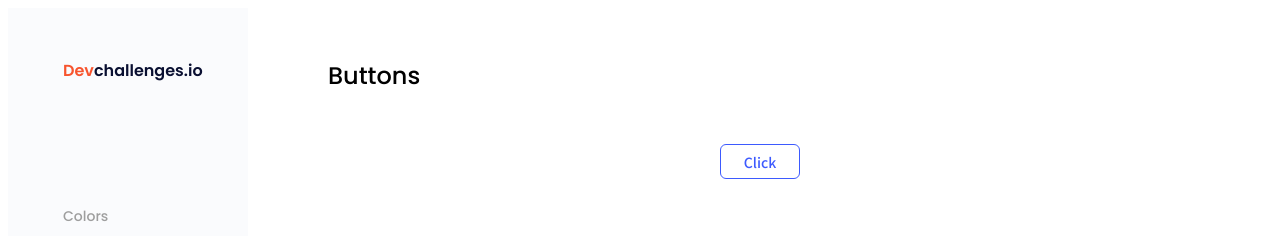
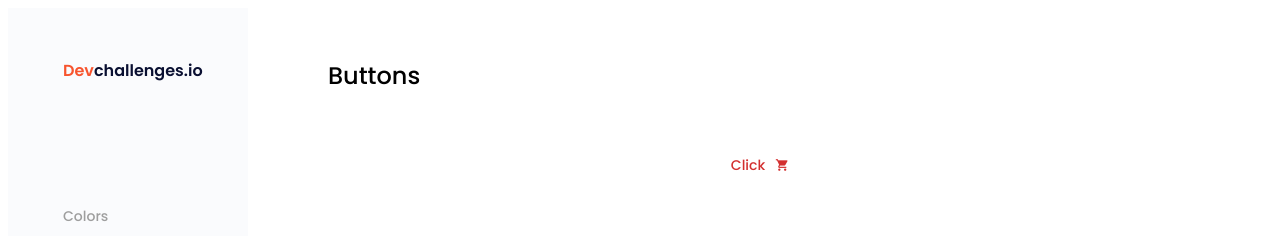
Before and after one commit to tatranan/ButtonComponent-DevChallenges, a React (Create React App) app: page /button in a window 1280 px wide. Shown: the top 236 px of the page. Built offline with nearby package versions, Linux system fonts and the light colour scheme.

Commit message:
Button Hex Color

```diff
--- a/public/index.html
+++ b/public/index.html
@@ -10,6 +10,8 @@
       content="Web site created using create-react-app"
     />
     <link rel="apple-touch-icon" href="%PUBLIC_URL%/devchallenges.png" />
+    <link href="https://fonts.googleapis.com/icon?family=Material+Icons"
+          rel="stylesheet">
     <!--
       manifest.json provides metadata used when your web app is installed on a
       user's mobile device or desktop. See https://developers.google.com/web/fundamentals/web-app-manifest/
--- a/src/layouts/Main/Main.js
+++ b/src/layouts/Main/Main.js
@@ -19,9 +19,12 @@ const Main = ({header, content}) => {
                                 <div className="component-item">
                                     <div className="component-show">
                                         <Button
-                                            variant={'outline'}
+                                            variant={'text'}
                                             disabled={false}
                                             disableShadow={true}
+                                            endIcon={'local_grocery_store'}
+                                            size={'lg'}
+                                            color={'danger'}
                                         />
                                     </div>
                                 </div>
--- a/src/pages/Buttons/Button.css
+++ b/src/pages/Buttons/Button.css
@@ -2,12 +2,13 @@
 
 :root {
     --default-btn-color: #E0E0E0;
-    --color-test: rgb(158, 158, 158);
+    --color-test: rgb(41, 98, 255);
+    --color-test-2: rgba(0, 57, 203, 0.66);
+;
 }
 
 .btn {
-    width: 80px;
-    height: 35px;
+    min-width: 80px;
     font-family: 'Noto Sans JP', sans-serif;
     font-style: normal;
     font-weight: 500;
@@ -15,8 +16,30 @@
     line-height: 20px;
     text-align: center;
     color: #3F3F3F;
-    background: var(--default-btn-color);
+    background-color: var(--default-btn-color);
     border-radius: 6px;
     border: none;
     cursor: pointer;
+    padding: 8px 16px;
+
+    display: flex;
+    justify-content: center;
+    align-items: center;
 }
+
+.btn-has-icon {
+    gap: 10px;
+}
+
+.btn-end-icon {
+    flex-direction: row-reverse;
+
+}
+
+.btn .material-icons {
+    font-style: inherit;
+    font-weight: inherit;
+    font-size: inherit;
+    line-height: inherit;
+    text-align: inherit;
+}
--- a/src/pages/Buttons/Button.js
+++ b/src/pages/Buttons/Button.js
@@ -2,28 +2,70 @@ import React from "react";
 import {useState} from 'react';
 import './Button.css';
 
-const Button = ({variant, disableShadow, disabled}) => {
+const Button = ({variant, disableShadow, disabled, startIcon, endIcon, size, color}) => {
     let styles = {
-        width: '80px',
-        height: '35px',
+        minWidth: '80px',
         backgroundColor: '#E0E0E0',
         border: 'none',
-        color: 'rgb(63,63,63)',
+        color: '#3F3F3F',
         boxShadow: '0px 2px 3px rgba(51, 51, 51, 0.2)',
     }
     let alphaColor = .4;
+
+    const colors = [
+        {name: 'default', bgColor: '#E0E0E0', hoverBgColor: '#AEAEAE', color: '#3F3F3F', hoverColor: ''},
+        {name: 'primary', bgColor: '#2962FF', hoverBgColor: '#0039CB', color: '#fff', hoverColor: '#fff'},
+        {name: 'secondary', bgColor: '#455A64', hoverBgColor: '#1C313A', color: '#fff', hoverColor: ''},
+        {name: 'danger', bgColor: '#D32F2F', hoverBgColor: '#9A0007', color: '#fff', hoverColor: '#fff'},
+    ];
+
+    const [hoverBgColor, setHoverBgColor] = useState(styles.backgroundColor);
+    const [hoverColor, setHoverColor] = useState(styles.color);
+    const [isHover, setIsHover] = useState(false);
+
     const isEmptyProp = (prop) => {
         return Object.keys(prop).length === 0 && prop.constructor === Object;
     }
 
-    if (variant && !isEmptyProp(variant)) {
+    const findColor = (color) => {
+        const foundColor = colors.find(clr => clr.name === color);
+        return foundColor ? foundColor : colors.find(clr => clr.name === 'default');
+    }
+
+    const onMouseEnterHandler = (e) => {
+        setIsHover(!isHover);
+
+        const foundColor = findColor(color);
+        setHoverBgColor(foundColor.hoverBgColor);
+        setHoverColor(foundColor.hoverColor);
+
+        // const rgbColor = getRGBAColor(e.target.style.color)
+        // const alpha = e.target.getAttribute('alphacolor');
+        // const bgColor = setAlphaRGBA(rgbColor, alpha);
+    }
+
+    const getRGBAColor = (colorRGBA) => {
+        if (colorRGBA.substring(0, 3) === 'rgb' || colorRGBA.substring(0, 4) === 'rgba') {
+            let [red, green, blue, alpha] = colorRGBA.replace(/^rgba?\(|\s+|\)$/g, '').split(',');
+            return {red, green, blue, alpha};
+        }
+        return {red: 63, green: 63, blue: 63, alpha: 1};
+    }
+
+    const setAlphaRGBA = (rgb, alpha) => {
+        const {red, green, blue} = rgb;
+        return `rgba(${red},${green},${blue},${alpha})`;
+    }
+
+    const foundColor = findColor(color);
+
     switch (variant) {
         case 'outline':
             styles = {
                 ...styles,
                 backgroundColor: 'transparent',
-                    border: "1px solid rgb(61, 90, 254)",
-                    color: "rgba(61, 90, 254,1)",
+                border: `1px solid ${foundColor.bgColor}`,
+                color: `${foundColor.name === 'default' ? foundColor.color : foundColor.bgColor}`,
             }
             alphaColor = 0.1;
             break;
@@ -32,22 +74,18 @@ const Button = ({variant, disableShadow, disabled}) => {
                 ...styles,
                 backgroundColor: 'transparent',
                 border: 'none',
-                    color: 'rgba(61, 90, 254,1)',
+                color: `${foundColor.name === 'default' ? foundColor.color : foundColor.bgColor}`,
             }
             alphaColor = 0.1;
             break;
         default:
             styles = {
                 ...styles,
-                    backgroundColor: '#E0E0E0',
+                backgroundColor: `${foundColor.bgColor}`,
                 border: 'none',
-                    color: 'rgba(63,63,63,1)',
+                color: `${foundColor.color}`,
             }
     }
-    }
-    const [hoverBgColor, setHoverBgColor] = useState(styles.backgroundColor);
-    const [isHover, setIsHover] = useState(false);
-
 
     if (disabled) {
         styles = {
@@ -56,44 +94,41 @@ const Button = ({variant, disableShadow, disabled}) => {
             "backgroundColor": "#e0e0e0",
         }
     }
-    const onMouseEnterHandler = (e) => {
-        setIsHover(!isHover);
-        const rgbColor = getRGBAColor(e.target.style.color)
-        const alpha = e.target.getAttribute('alphacolor');
-        const bgColor = setAlphaRGBA(rgbColor, alpha);
-        setHoverBgColor(bgColor)
-        console.log()
-    }
-    const getRGBAColor = (colorRGBA) => {
-        if (colorRGBA.substring(0, 3) === 'rgb' || colorRGBA.substring(0, 4) === 'rgba') {
-            let [red, green, blue, alpha] = colorRGBA.replace(/^rgba?\(|\s+|\)$/g, '').split(',');
-            return {red, green, blue, alpha};
-        }
-        return {red: 63, green: 63, blue: 63, alpha: 1};
-    }
-    const setAlphaRGBA = (rgb, alpha) => {
-        const {red, green, blue} = rgb;
-        return `rgba(${red},${green},${blue},${alpha})`;
-    }
+
     if (disableShadow) {
         styles = {...styles, boxShadow: 'none'}
     }
 
-// const isDisableButton = {
-//     color: isDisabled ? 'rgb(158, 158, 158)' : style.color,
-//     border: isDisabled ? 'none' : style.border,
-//     backgroundColor: isDisabled ? "#e0e0e0" : style.backgroundColor,
-// }
+    if (size) {
+        switch (size) {
+            case 'sm':
+                styles = {...styles, padding: '6px 12px'}
+                break;
+            case 'md':
+                styles = {...styles, padding: '8px 16px'}
+                break;
+            case 'lg':
+                styles = {...styles, padding: '11px 22px'}
+                break;
+            default:
+                styles = {...styles, padding: '8px 16px'}
+        }
+    }
 
     return (
         <div>
-            <button className="btn"
+            <button
+                className={`btn ${(startIcon || endIcon) ? 'btn-has-icon' : ''} ${endIcon ? 'btn-end-icon' : ''}`}
                 onMouseEnter={onMouseEnterHandler}
                 onMouseLeave={onMouseEnterHandler}
-                    style={{...styles, backgroundColor: isHover ? hoverBgColor : styles.backgroundColor}}
+                style={{
+                    ...styles,
+                    backgroundColor: isHover ? hoverBgColor : styles.backgroundColor,
+                    color: isHover ? hoverColor : styles.color
+                }}
                 disabled={disabled}
                 {...{"alphacolor": alphaColor}}
-            >Click
+            ><span className="material-icons">{startIcon ? startIcon : endIcon}</span><span>Click</span>
             </button>
         </div>
     );
```
Also changed, not shown: public/manifest.json. Lines whose indentation alone changed are shown as unchanged.
